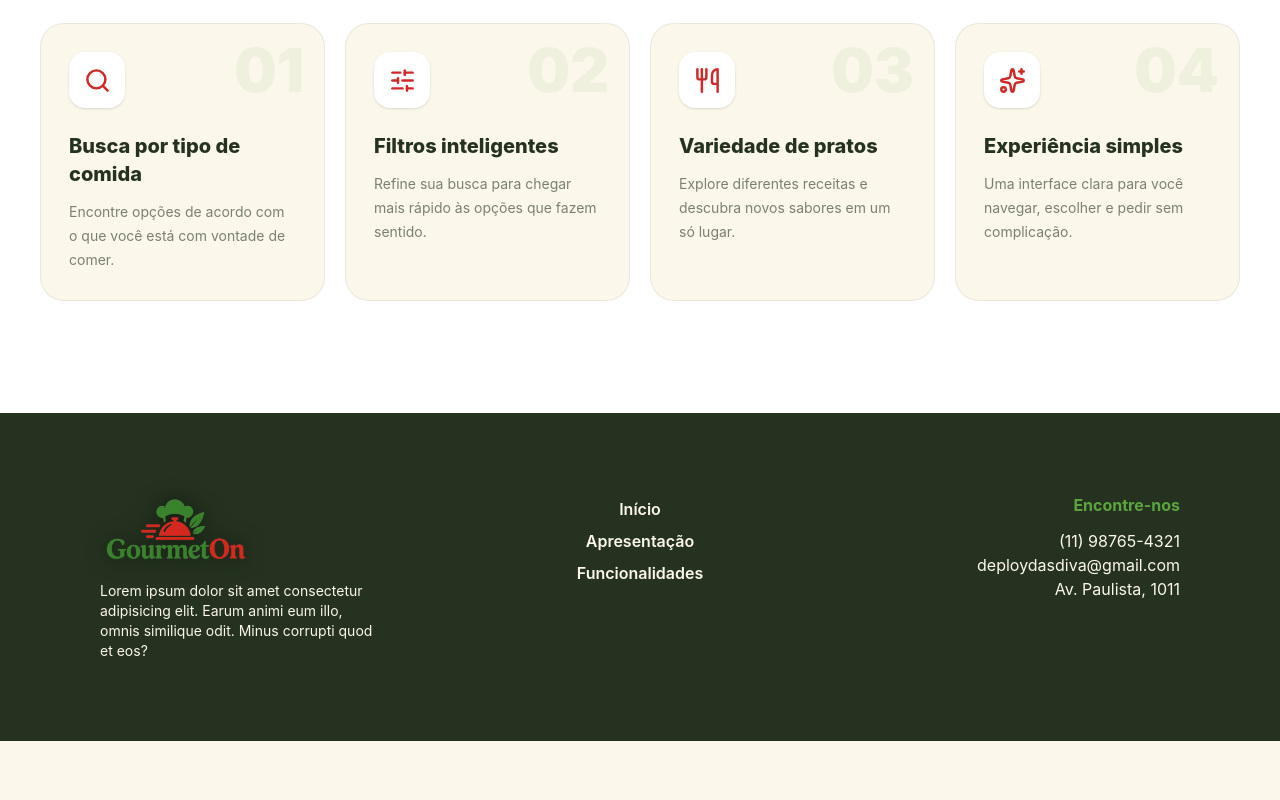
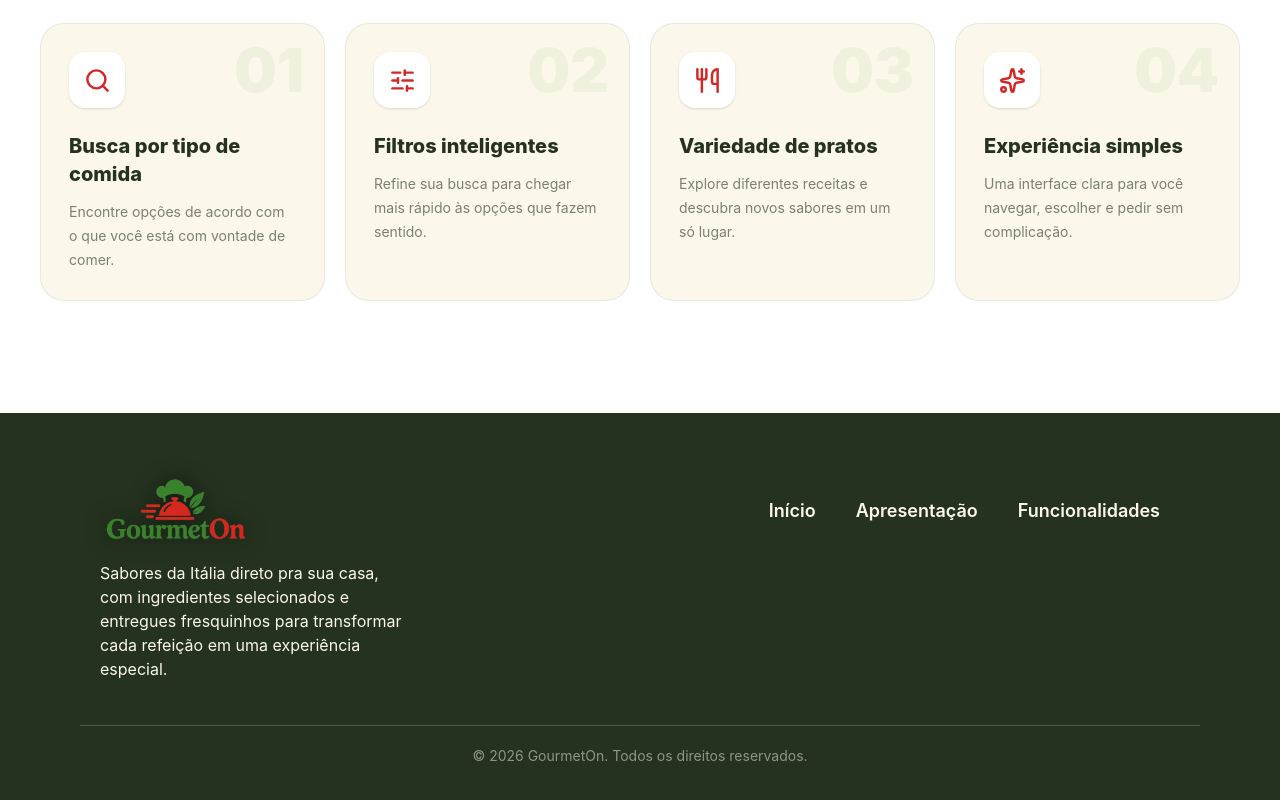
Before and after one commit to Deploy-divas/gourmeton, a React (Vite) app: page / in a window 1280 px wide. Shown: the part 1859-2659 px from the top of the page. Before the commit the page ends 2600 px from the top, so only its background shows below. Built offline with nearby package versions, Linux system fonts and the light colour scheme.

Commit message:
add: finalizando footer

```diff
--- a/src/components/Footer.jsx
+++ b/src/components/Footer.jsx
@@ -11,8 +11,10 @@ const links = [
 export default function Footer() {
 
   return (
-    <footer className="grid grid-cols-3 gap-10 py-10 px-15 bg-gourmet-dark">
-        <div className="p-10 ">
+    <footer className="py-10 px-20 bg-gourmet-dark ">
+        <div className="grid grid-cols-3 gap-10">
+
+            <div className="p-5">
                 <a
                 href="#inicio"
                 className="flex items-center rounded-lg outline-none transition-transform hover:scale-[1.02] focus-visible:ring-2 focus-visible:ring-gourmet-yellow"
@@ -24,31 +26,27 @@ export default function Footer() {
                     className="h-17 drop-shadow-[0_0_10px_rgba(0,0,0,0.5)] mb-5"
                 />
                 </a>
-            <p className="text-gourmet-cream text-sm">Lorem ipsum dolor sit amet consectetur adipisicing elit. Earum animi eum illo, omnis similique odit. Minus corrupti quod et eos?</p>
+                <p className="text-gourmet-cream text-base max-w-md">Sabores da Itália direto pra sua casa, com ingredientes selecionados e entregues fresquinhos para transformar cada refeição em uma experiência especial.</p>
             </div>
 
-        <div className="p-10 flex flex-col text-center">
+            <nav className="p-10 flex flex-row gap-10 col-span-2 justify-end">
+
                 {links.map((link) => (
-
                     <a
                     key={link.href}
                     href={link.href}
-                    className="py-1 font-semibold text-gourmet-cream transition-colors hover:text-gourmet-red"
-                    >
+                    className="py-1 font-semibold text-gourmet-cream transition-colors hover:text-gourmet-red text-lg">
                     {link.label}
                     </a>
                 ))}
+            </nav>
+
 
         </div>
 
-        <div className="p-10 text-right">
-            <h3 className='text-gourmet-green font-bold pb-3'>Encontre-nos</h3>
-            <ul>
-                <li className='text-gourmet-cream text-base'>(11) 98765-4321</li>
-                <li className='text-gourmet-cream text-base'>deploydasdiva@gmail.com</li>
-                <li className='text-gourmet-cream text-base'>Av. Paulista, 1011</li>
-            </ul>
-        </div>
+        <div className="border-t border-gourmet-cream/20 mt-6 pt-5" />
+
+        <p className="text-gourmet-cream/50 text-sm text-center">© 2026 GourmetOn. Todos os direitos reservados.</p>
 
     </footer>
   )
```
Also changed, not shown: 1 other file (tests, documents, lock files or other folders). Lines whose indentation alone changed are shown as unchanged.
